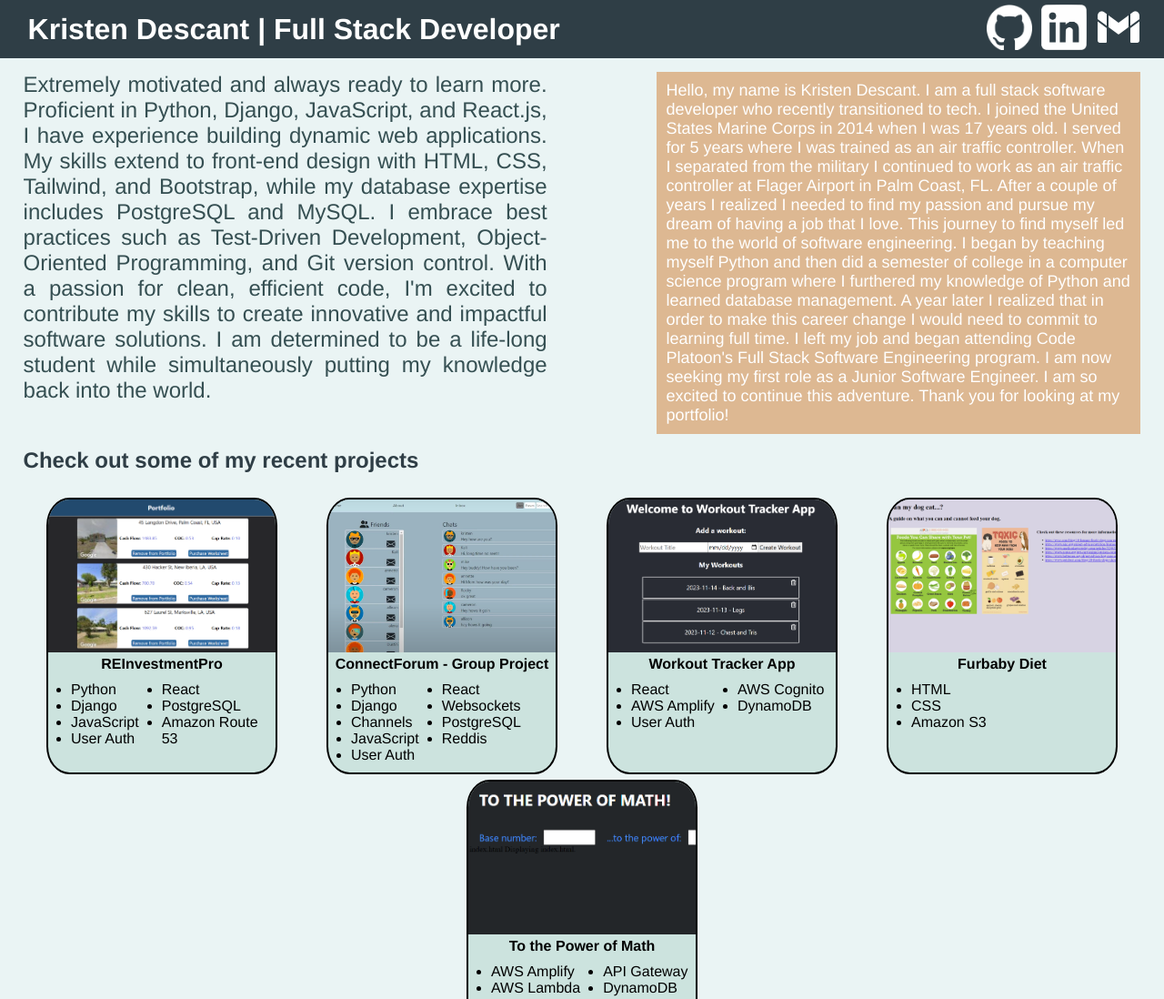
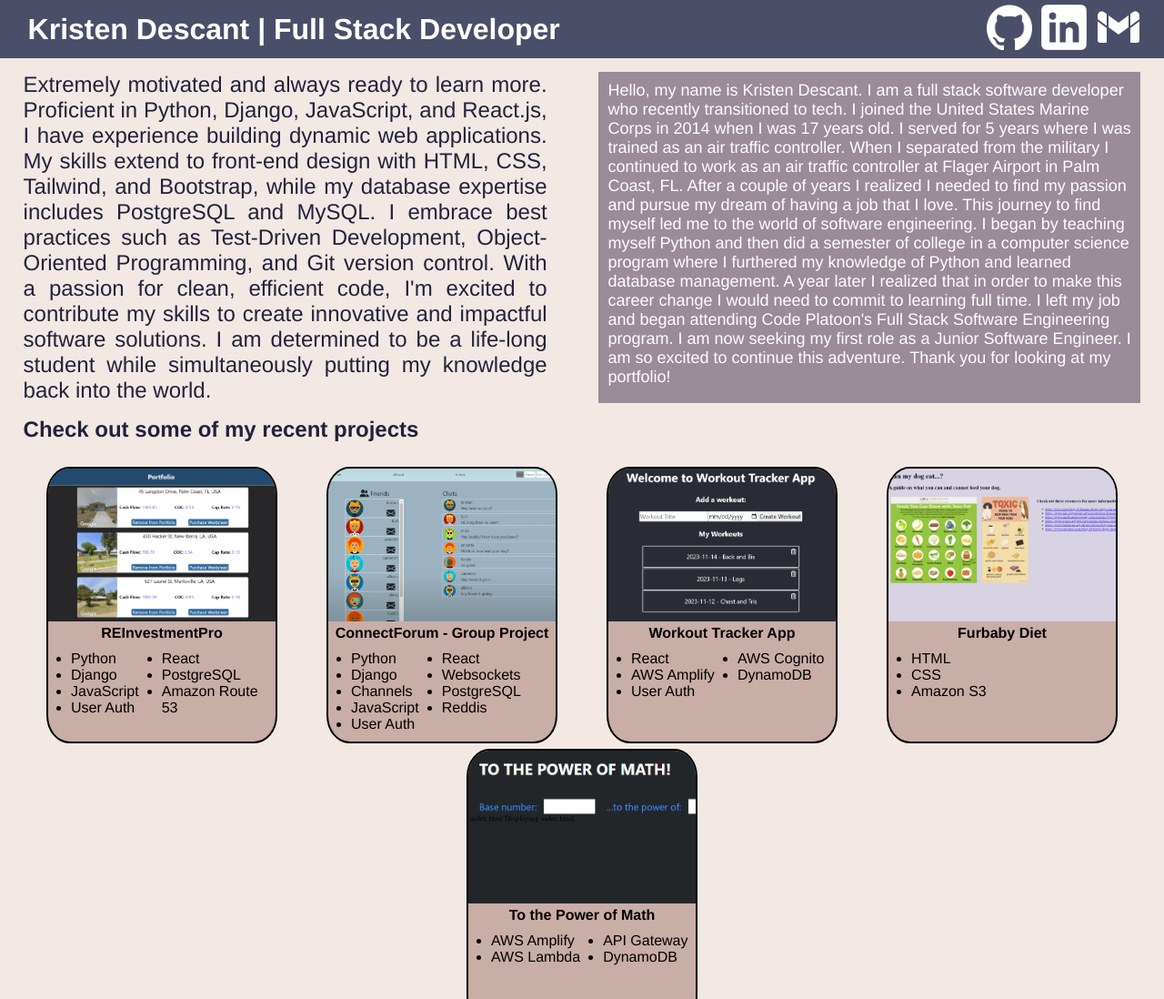
Before and after one commit to kristen-descant/kristen-descant.github.io, a website: page index.html in a window 1280 px wide. Shown: the top 1098 px of the page at 91% size. Drawn offline with Linux system fonts and the light colour scheme.

Commit message:
changed color pallette

```diff
--- a/style.css
+++ b/style.css
@@ -1,12 +1,12 @@
 body {
-    background: #eaf4f4;
+    background: #f2e9e4;
     height: 100%;
     margin: 0;
     font-family: 'Franklin Gothic Medium', 'Arial Narrow', Arial, sans-serif;
 }
 header {
     width: 100%;
-    background-color: #2f3e46;
+    background-color: #4a4e69;
     margin: 0;
     padding: 5px;
     display: flex;
@@ -29,7 +29,7 @@ h1 {
     margin-top: 15px;
     padding-left: 2vw;
     padding-right: 2vw;
-    color: #354f52;
+    color: #22223b;
     display: flex;
     justify-content: space-between;
     flex-wrap: wrap;
@@ -41,7 +41,7 @@ h1 {
 }
 h3 {
     padding-left: 2vw;
-    color: #2f3e46;
+    color: #22223b;
     margin: 0;
 }
 .cardContainer {
@@ -59,7 +59,7 @@ h3 {
     margin: 3px;
     border-radius: 10%;
     overflow: hidden;
-    background-color: #cce3de;
+    background-color: #c9ada7;
 }
 .card:hover {
     transform-origin: bottom ;
@@ -89,7 +89,7 @@ ul {
     flex-direction: row;
 }
 .aboutMe {
-    background-color: #ddb892;
+    background-color: #9a8c98;
     color: white;
     padding: 10px;
 }
@@ -138,7 +138,7 @@ ul {
         font-size: x-large;
     }
     .aboutMe {
-        width: 40vw;
+        width: 45vw;
         font-size: large;
     }
     h3 {
```
